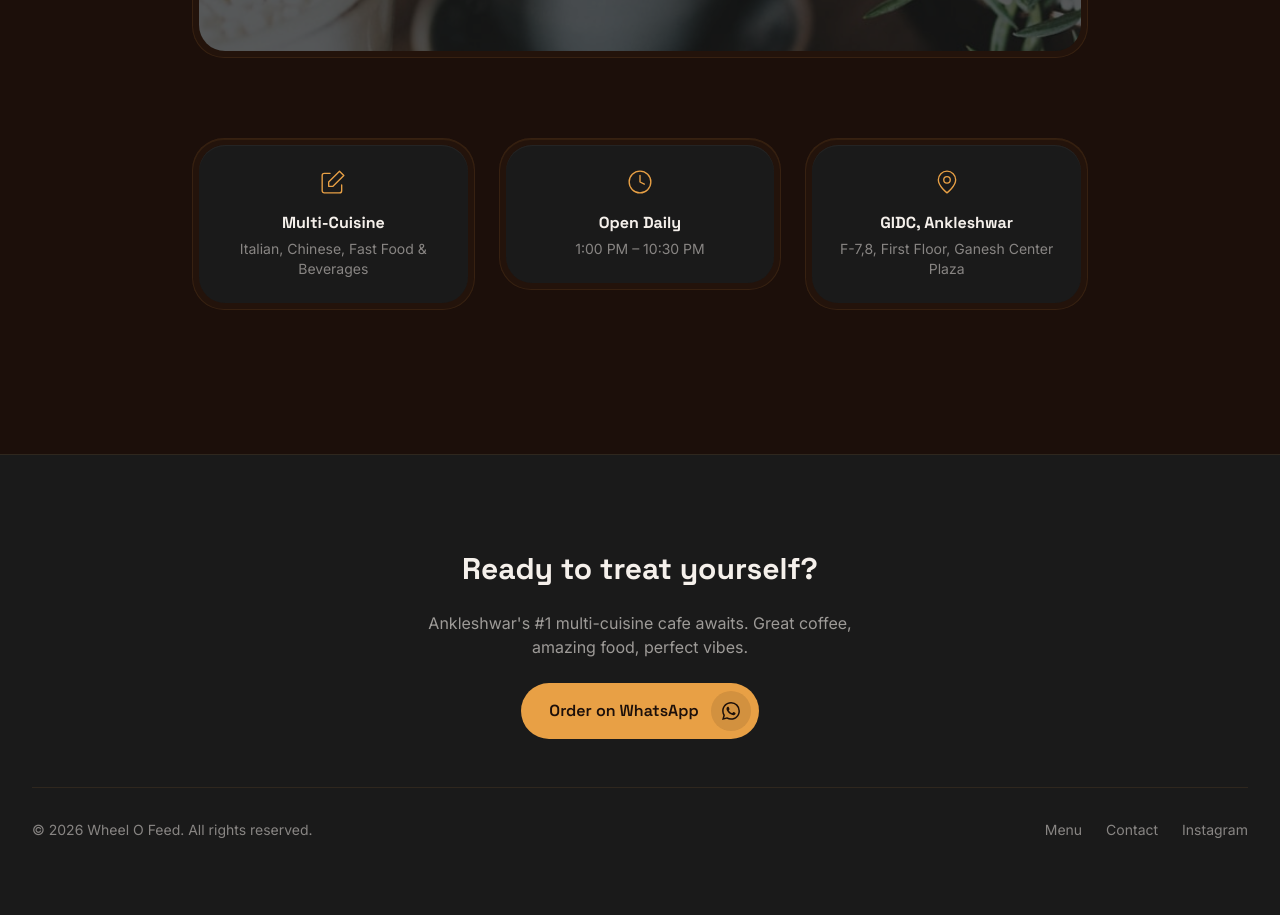
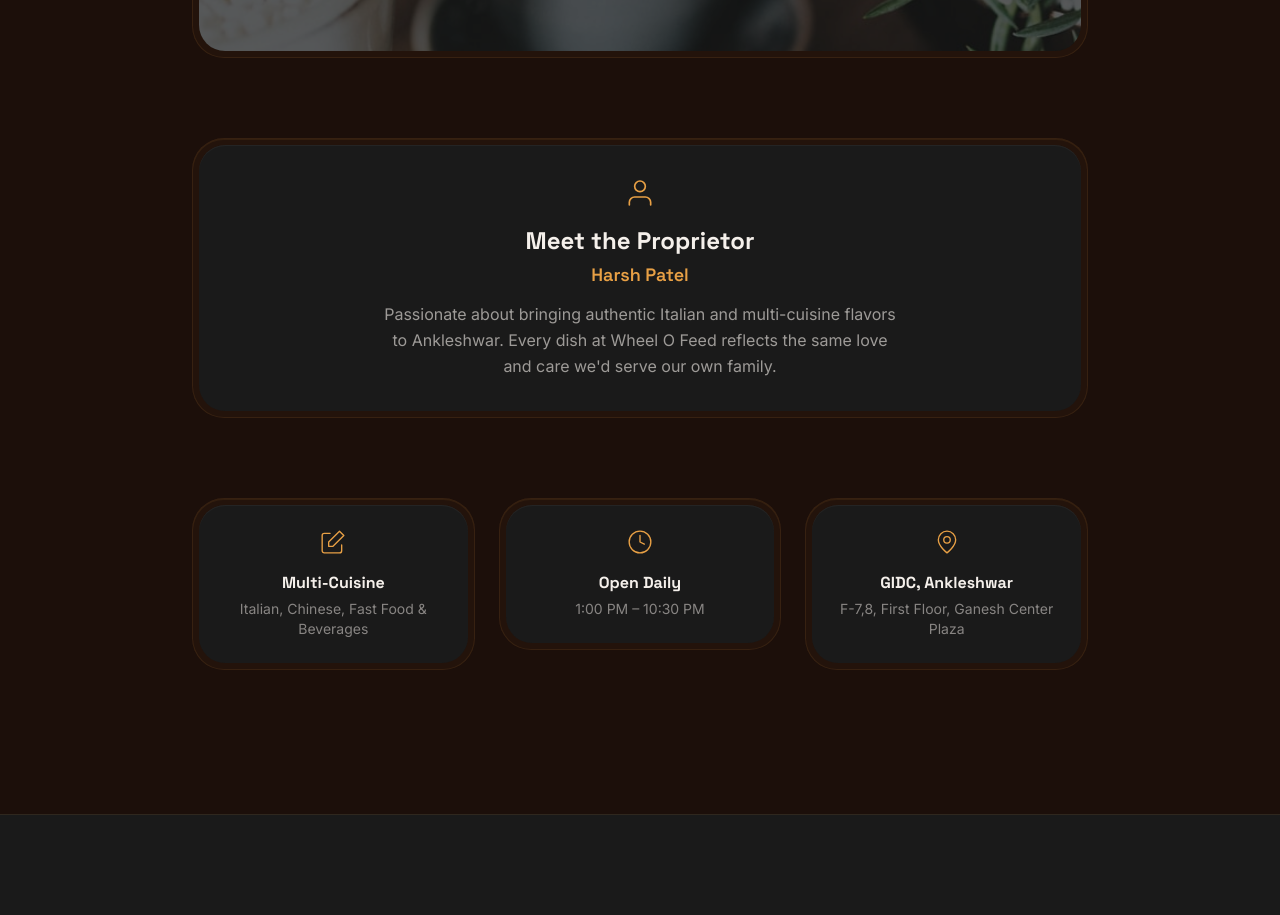
Before and after one commit to kritrajnexera-alt/Wheel-O-Feed-cafe, a Next.js app: page /about in a window 1280 px wide. Shown: the part 1140-2055 px from the top of the page. Built offline with nearby package versions, Linux system fonts and the light colour scheme.

Commit message:
Add files via upload

```diff
--- a/src/app/about/page.tsx
+++ b/src/app/about/page.tsx
@@ -170,6 +170,41 @@
               </DoubleBezelCard>
             </motion.div>
 
+            <motion.div
+              initial={
+                prefersReduced
+                  ? {}
+                  : { opacity: 0, y: 20, filter: "blur(4px)" }
+              }
+              whileInView={
+                prefersReduced
+                  ? {}
+                  : { opacity: 1, y: 0, filter: "blur(0px)" }
+              }
+              viewport={{ once: true }}
+              transition={{ duration: 0.8, ease: easeSpring }}
+            >
+              <DoubleBezelCard>
+                <div className="p-6 sm:p-8 text-center">
+                  <svg width="32" height="32" viewBox="0 0 24 24" fill="none" stroke="#E8A045" strokeWidth="1.25" strokeLinecap="round" strokeLinejoin="round" className="mx-auto mb-4">
+                    <path d="M20 21v-2a4 4 0 0 0-4-4H8a4 4 0 0 0-4 4v2" />
+                    <circle cx="12" cy="7" r="4" />
+                  </svg>
+                  <h3 className="font-heading text-xl sm:text-2xl font-bold text-cream mb-1">
+                    Meet the Proprietor
+                  </h3>
+                  <p className="font-heading text-lg font-semibold text-amber mb-3">
+                    Harsh Patel
+                  </p>
+                  <p className="font-body text-cream/60 max-w-lg mx-auto leading-relaxed">
+                    Passionate about bringing authentic Italian and multi-cuisine
+                    flavors to Ankleshwar. Every dish at Wheel O Feed reflects
+                    the same love and care we&apos;d serve our own family.
+                  </p>
+                </div>
+              </DoubleBezelCard>
+            </motion.div>
+
             <div className="grid grid-cols-1 sm:grid-cols-3 gap-4 sm:gap-6">
               {[
                 {
--- a/src/app/page.tsx
+++ b/src/app/page.tsx
@@ -197,7 +197,7 @@
 
   return (
     <>
-      <section className="relative min-h-dvh flex items-start sm:items-center justify-center overflow-x-hidden pt-24 sm:pt-20">
+      <section className="relative min-h-dvh flex items-start sm:items-center justify-center overflow-x-hidden pt-28 sm:pt-20">
         <div className="absolute inset-0 pointer-events-none" aria-hidden="true">
           <div className="absolute top-1/4 left-1/4 w-64 h-64 bg-amber/5 rounded-full blur-3xl animate-steam" />
           <div className="absolute top-1/3 right-1/4 w-80 h-80 bg-amber/5 rounded-full blur-3xl animate-steam-delayed" />
@@ -250,7 +250,7 @@
           </motion.div>
         </div>
 
-        <div className="absolute bottom-0 left-0 right-0 h-32 bg-gradient-to-t from-espresso to-transparent" />
+        <div className="absolute bottom-0 left-0 right-0 h-20 sm:h-32 bg-gradient-to-t from-espresso to-transparent" />
       </section>
 
       <Marquee />
```
